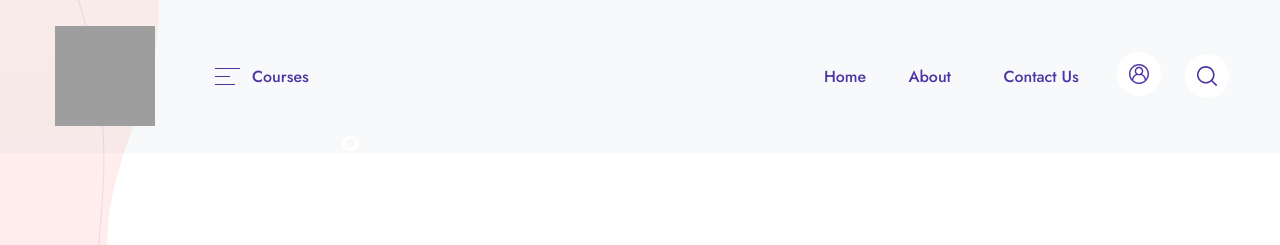
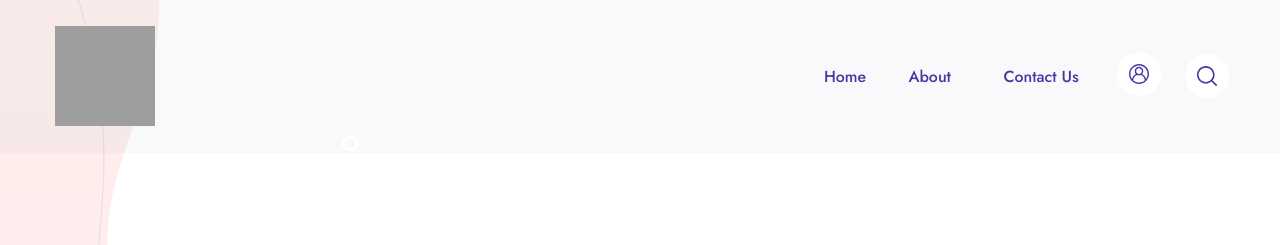
Before and after one commit to Kachiyash7315/LMS, a Django app: page /base in a window 1280 px wide. Shown: the top 245 px of the page. Run offline with Django 3.2, Linux system fonts and the light colour scheme; some libraries are stand-ins or nearby versions; grey boxes are pictures that could not be loaded.

Commit message:
Update header.html

```diff
--- a/templates/components/header.html
+++ b/templates/components/header.html
@@ -12,49 +12,7 @@
             </a>
 
             <!-- Vertical Menu -->
-            <ul class="navbar-nav navbar-vertical ms-xl-4 d-none d-xl-flex">
-                <li class="nav-item dropdown">
-                    <a class="nav-link pb-4 mb-n4 px-0 pt-0" id="navbarVerticalMenu" data-bs-toggle="dropdown" href="#" aria-haspopup="true" aria-expanded="false">
-                        <div class="py-3 px-5 d-flex align-items-center">
-                            <div class="me-3 ms-1 text-gigas d-flex">
-                                <!-- Icon -->
-                                <svg width="25" height="17" viewBox="0 0 25 17" xmlns="http://www.w3.org/2000/svg">
-                                    <rect width="25" height="1" fill="currentColor"/>
-                                    <rect y="8" width="15" height="1" fill="currentColor"/>
-                                    <rect y="16" width="20" height="1" fill="currentColor"/>
-                                </svg>
 
-                            </div>
-                            <span class="text-gigas fw-medium me-1">Courses</span>
-                        </div>
-                    </a>
-
-                    <ul class="dropdown-menu dropdown-menu-md bg-primary rounded py-4 mt-4" aria-labelledby="navbarVerticalMenu">
-                        {% for i in category %}
-                        <li class="dropdown-item dropright">
-                            <a class="dropdown-link dropdown-toggle" data-bs-toggle="dropdown" href="#">
-                                <div class="me-4 d-flex text-white icon-xs">
-                                    <!-- Icon -->
-                                    <div class="me-4 d-flex text-white icon-xs">
-                                        <i class="{{i.icon}}"></i>
-                                    </div>
-                                </div>
-                                {{i.name}}
-                            </a>
-                            <div class="dropdown-menu ps-3 top-0 pe-0 py-0 shadow-none bg-transparent">
-                                <div class="dropdown-menu-md bg-primary rounded dropdown-menu-inner">
-                                    {% for cat in i.course_set.all %}
-                                    <a class="dropdown-item" href="course-single-v1.html">
-                                        {{cat.title}}
-                                    </a>
-                                    {% endfor %}
-                                </div>
-                            </div>
-                        </li>
-                        {% endfor %}
-                    </ul>
-                </li>
-            </ul>
 
             <!-- Collapse -->
             <div class="collapse navbar-collapse z-index-lg" id="navbarCollapse">
```
